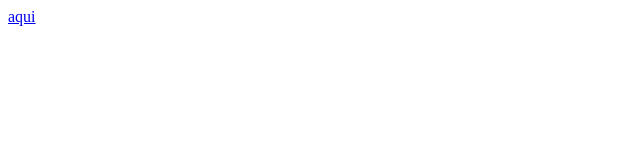
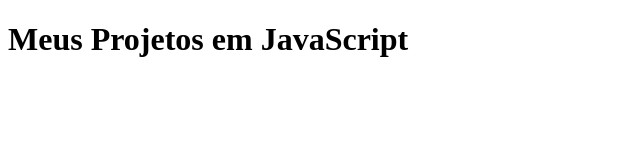
Before and after one commit to neoguiz/Projetos-em-JavaScript, a plain HTML site: page index.html in a window 1280 px wide. Shown: the whole page, without its empty margins (0-640 px from the left). Drawn offline with Linux system fonts and the light colour scheme.

Commit message:
Renomeação de arquivos e introdução no index

```diff
--- a/index.html
+++ b/index.html
@@ -10,7 +10,8 @@
 
 <body>
 
-    <a href="Cronometro/stopwatch.html">aqui</a>
+    <header><h1>Meus Projetos em JavaScript</h1></header>
+
 
 </body>
 
```
Also changed, not shown: Cronometro/Cronometro.html (renamed from Cronometro/stopwatch.html, +1 -1 lines), Calculadora/calculadora.html (renamed from Calculadora/calculator.html), Calculadora/script_calc.js (renamed from Calculadora/calculator.js), Calculadora/style_calc.css (renamed from Calculadora/calculator_style.css), Cronometro/script_cron.js (renamed from Cronometro/script_stopwatch.js).
